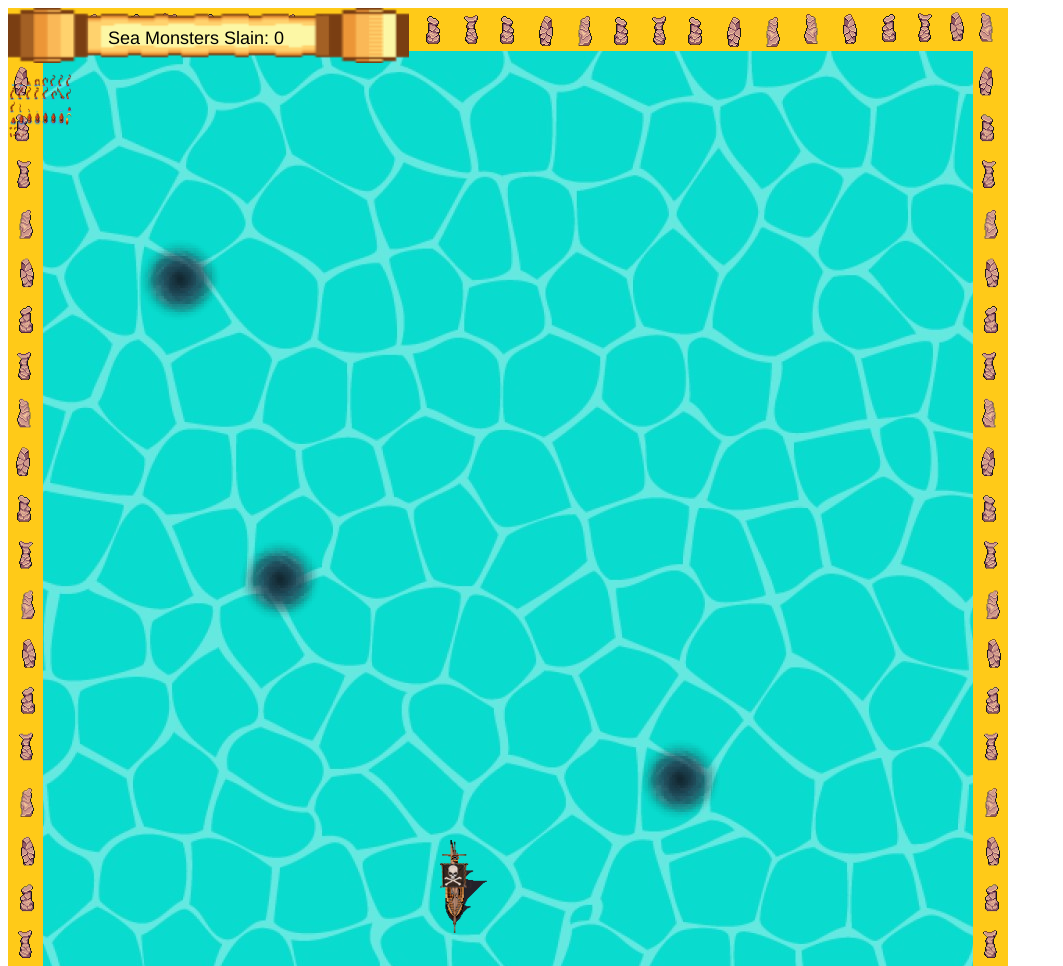
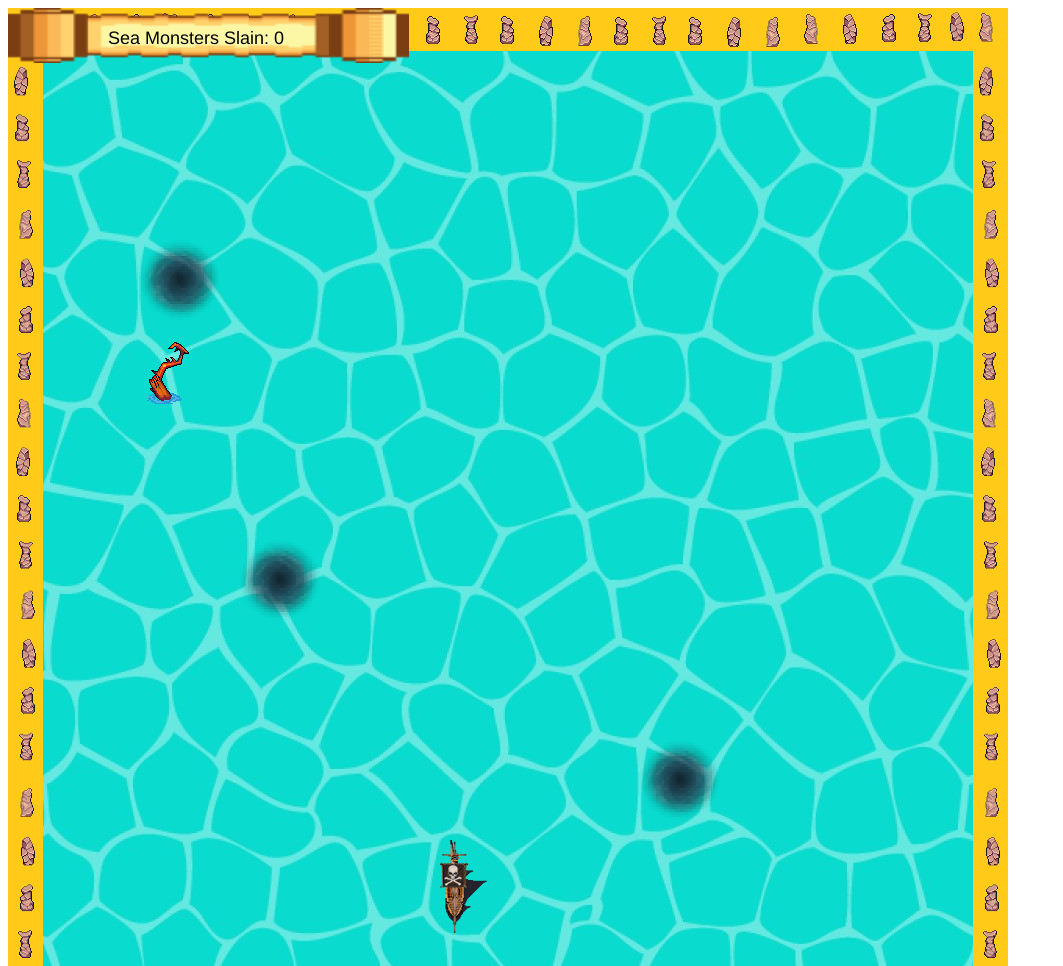
Before and after one commit to nickbjones21/project-2, a plain HTML site: page index.html in a window 1280 px wide. Shown: the top 966 px of the page, without its empty margins (0-1063 px from the left). Drawn offline with Linux system fonts and the light colour scheme.

Commit message:
fixed enemy animation+boat sprite chge on keypress

```diff
--- a/index.html
+++ b/index.html
@@ -3,9 +3,11 @@
 <head>
     <meta charset="UTF-8">
     <meta name="viewport" content="width=device-width, initial-scale=1.0">
+    <link rel="stylesheet" type="text/css" href="style.css">
     <title>Game</title>
 </head>
 <body>
+
     <script src="index.js"></script>
 </body>
 </html>
--- a/index.js
+++ b/index.js
@@ -6,26 +6,6 @@ canvas.height = 1000; //make canvas h 1000
 console.log(ctx);
 
 document.body.appendChild(canvas);
-
-const SPRITE_WIDTH = 64;
-const SPRITE_HEIGHT = 64;
-const BORDER_WIDTH = 1;
-const SPACING_WIDTH = 1;
-
-function spritePositionToImagePosition(row, col) {
-    return {
-        x: (
-            BORDER_WIDTH +
-            col * (SPACING_WIDTH + SPRITE_WIDTH)
-        ),
-        y: (
-            BORDER_WIDTH +
-            row * (SPACING_WIDTH + SPRITE_HEIGHT)
-        )
-    }
-}
-
-var position = spritePositionToImagePosition(1, 0);
 
 //chessboard
 let chessBoard = [
@@ -107,6 +87,14 @@ whirlpoolImage.onload = function () {
 };
 whirlpoolImage.src = "images/wp-1.png";
 
+//rock (impassable obstacle)
+var rockReady = false;
+var rockImage = new Image();
+rockImage.onload = function () {
+    rockReady = true;
+};
+rockImage.src = "images/rock-obstacle.png";
+
 //done with load images ==============================================
 
 
@@ -119,8 +107,17 @@ var hero = {
 };
 var monster = {
 // for this version, the monster does not move, so just and x and y
-    x: 0,
-    y: 0
+
+
+x: 512,
+y: 320,
+spriteX: 0,
+spriteY: 0,
+spriteWidth: 64,
+spriteHeight: 64,
+frameCount: 7,
+currentFrame: 0,
+frameSpeed: 1
 };
 //3 whirlpool enemies
 var wp1 = {
@@ -135,8 +132,19 @@ var wp3 = {
     x: 60,
     y: 300
 }
+
+var rock = {
+    x: 180,
+    y: 620
+}
 var monstersCaught = 0;
 var isGameOver = false;
+
+
+
+
+
+
 //end define objects and variables we need =================================
 
 
@@ -164,6 +172,38 @@ addEventListener("keyup", function (e) {
 //define functions ==============================================
 
 
+// Update the sprite position based on the current frame
+function updateSpritePosition() {
+    if (monster.frameSpeed > 0) {
+      monster.spriteX = monster.currentFrame * monster.spriteWidth + monster.spriteWidth;
+    } else {
+      monster.spriteX = monster.currentFrame * monster.spriteWidth;
+    }
+  }
+
+  // Draw the current frame of the spritesheet
+function drawSprite() {
+    ctx.drawImage(
+      monsterImage,
+      monster.spriteX,
+      monster.spriteY,
+      monster.spriteWidth,
+      monster.spriteHeight,
+      monster.x,
+      monster.y,
+      monster.spriteWidth,
+      monster.spriteHeight
+    );
+  }
+
+  // Update the animation frame
+function updateAnimationFrame() {
+    monster.currentFrame += monster.frameSpeed;
+    if (monster.currentFrame >= monster.frameCount) {
+      monster.currentFrame = 0; // Reset to the first frame when reaching the end
+    }
+    updateSpritePosition();
+  }
 
 
 
@@ -193,8 +233,10 @@ var render = function () {
         ctx.drawImage(heroImage, hero.x, hero.y);
     }
     if (monsterReady) {
-        ctx.drawImage(monsterImage, position.x, position.y, SPRITE_WIDTH,
-            SPRITE_HEIGHT,);
+        updateAnimationFrame(); // Update the animation frame
+        drawSprite(); // Draw the current frame of the spritesheet
+
+        //ctx.drawImage(monsterImage, monster.x, monster.y);
 
     }
 
@@ -263,20 +305,6 @@ let placeItem = function (character) {
 }
 
 
-
-
-
-
-    // hero.x = (canvas.width / 2) -16;
-    // hero.y = (canvas.height / 2) - 16;
-
-    // //Place the monster somewhere on the screen randomly
-    // // but not in the hedges, Article in wrong, the 64 needs to be
-    // // hedge 32 + hedge 32 + char 32 = 96
-    // monster.x = 40 + (Math.random() * (canvas.width - 96));
-    // monster.y = 60 + (Math.random() * (canvas.height - 225));
-
-
 //end of define functions ========================================
 
 
@@ -288,15 +316,19 @@ var update = function (modifier) {
     //check on keys
     if (38 in keysDown && hero.y > 32 + 0) { //  holding up key
         hero.y -= hero.speed * modifier;
+        heroImage.src ="images/boatsprite-up-notflashing.png";
     }
     if (40 in keysDown && hero.y < canvas.height - (64 + 0)) { //  holding down key
         hero.y += hero.speed * modifier;
+        heroImage.src ="images/boatsprite-down.png";
     }
     if (37 in keysDown && hero.x > (32 + 0)) { // holding left key
         hero.x -= hero.speed * modifier;
+        heroImage.src ="images/boatsprite-left.png";
     }
     if (39 in keysDown && hero.x < canvas.width - (64 + 0)) { // holding right key
         hero.x += hero.speed * modifier;
+        heroImage.src ="images/boatsprite-right.png";
     }
 
 
```
Also changed, not shown: images/rock-obstacle.png (added), style.css (added).
